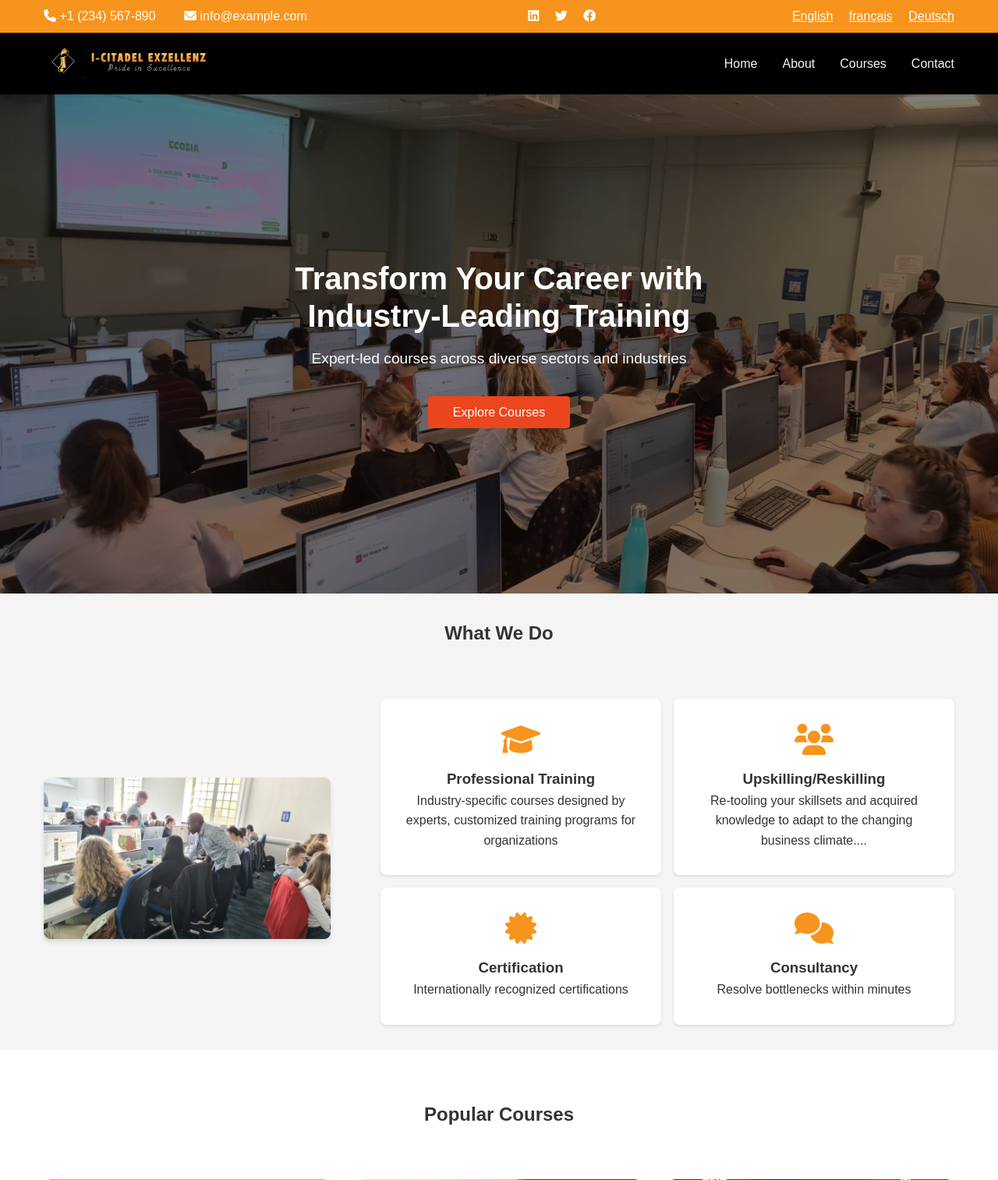
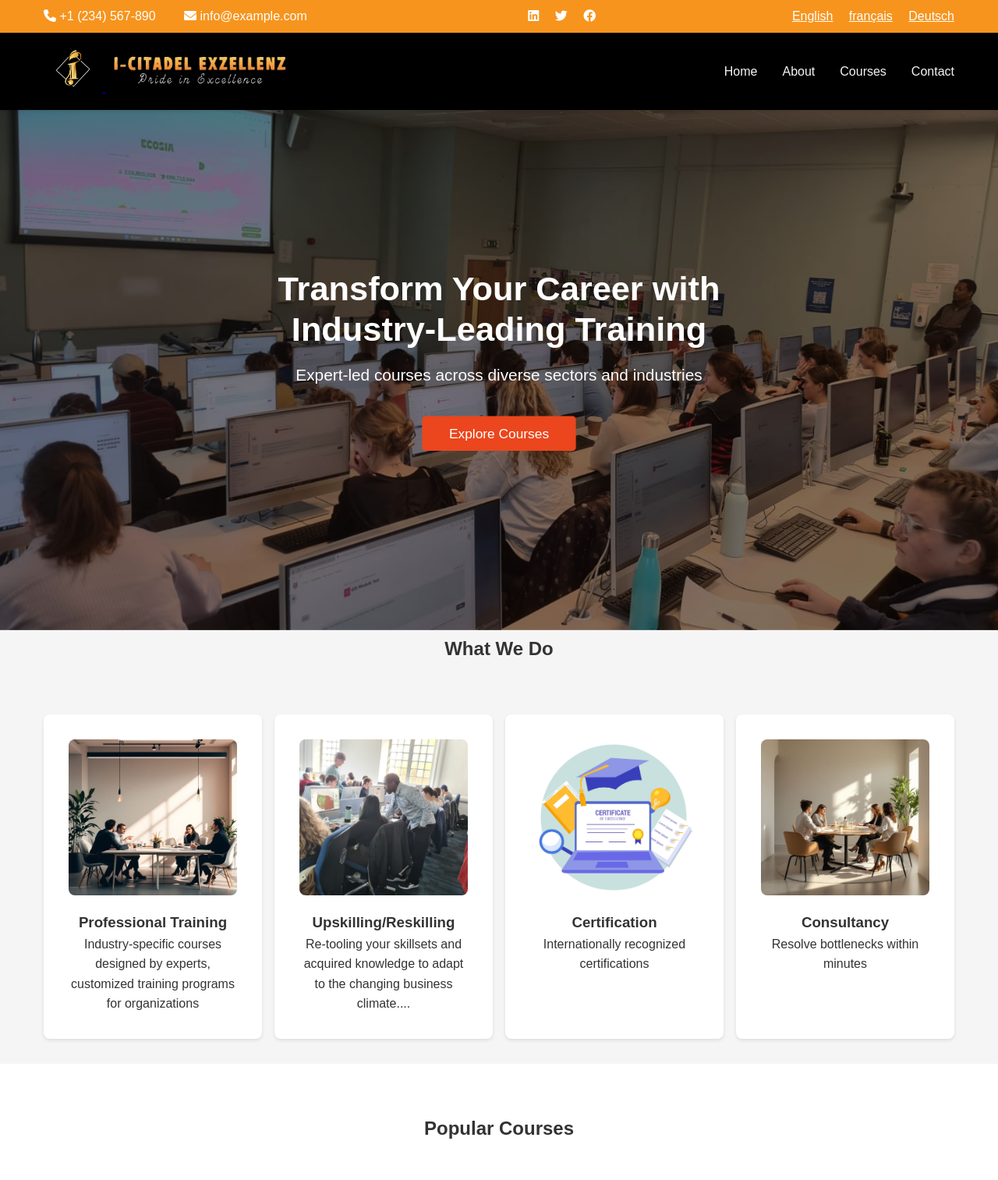
Before and after one commit to Great-special/manager_edu_tech_site, a Django app: page /en/ in a window 1280 px wide; the page is wider, and only the part inside the window is pictured. Shown: the top 1513 px of that part at 78% size. Run offline with Django 4.2, Linux system fonts and the light colour scheme; data comes from the database, SQL or seed files in the repository; some libraries are stand-ins or nearby versions.

Commit message:
upgraded

```diff
--- a/core/static/layout/css/styles.css
+++ b/core/static/layout/css/styles.css
@@ -119,7 +119,7 @@ body {
 }
 
 .logo img {
-    height: 40px;
+    height: 60px;
     width: auto;
 }
 
@@ -242,7 +296,7 @@ body {
 }
 
 .content-wrapper {
-    display: grid;
+    display: column;
     grid-template-columns: 1fr 2fr;
     gap: var(--space-xl);
     align-items: start;
@@ -251,6 +305,7 @@ body {
 .side-image {
     position: relative;
     width: 100%;
+    height: auto;
     margin-top: auto;
     margin-bottom: auto;
 }
@@ -264,7 +319,7 @@ body {
 
 .services-grid {
     display: grid;
-    grid-template-columns: repeat(auto-fit, minmax(250px, 1fr));
+    grid-template-columns: repeat(auto-fit, minmax(250px, 2fr));
     gap: var(--space-md);
 }
 
@@ -286,6 +341,26 @@ body {
     font-size: 2.5rem;
     color: var(--primary-color);
     margin-bottom: var(--space-md);
+}
+
+.card-image {
+    width: 100%;
+    height: 200px;
+    margin-bottom: 20px;
+    overflow: hidden;
+    border-radius: 8px;
+}
+
+.card-image img {
+    width: 100%;
+    height: 100%;
+    object-fit: cover;
+    transition: transform 0.3s ease;
+}
+
+/* Optional: Add hover effect */
+.service-card:hover .card-image img {
+    transform: scale(1.05);
 }
 
 /* Popular Courses Section */
--- a/core/templates/ihrdc_layout/course_payment.html
+++ b/core/templates/ihrdc_layout/course_payment.html
@@ -20,7 +20,7 @@
                         <strong>{% trans "Course Name" %}:</strong> {{ course.title }}
                     </li>
                     <li class="list-group-item">
-                        <strong>{% translate "Description" %}:</strong> {{ course.description | truncatewords:50 }}
+                        <strong>{% translate "Description" %}:</strong> {{ course.description | truncatewords:25 }}
                     </li>
                     <li class="list-group-item">
                         <strong>{% translate "Price" %}:</strong> ${{ course.price }}
--- a/core/templates/ihrdc_layout/courses.html
+++ b/core/templates/ihrdc_layout/courses.html
@@ -59,7 +59,7 @@
                                 <span><i class="fas fa-clock"></i> {{course.duration}}</span>
                                 <span><i class="fas fa-users"></i>{% trans "Live Training" %}</span>
                             </div>
-                            <p>{{course.description}}</p>
+                            <p>{{course.description | truncatewords:25}}</p>
                             <div class="card-footer">
                                 <a href="{% url "course_detail" course.id %}" class="btn btn-outline">{% trans "Learn More" %}</a>
                                 <a href="{% url "payment_page" course.id %}" class="btn btn-primary">{% translate "Book Course" %}</a>
--- a/core/templates/ihrdc_layout/index.html
+++ b/core/templates/ihrdc_layout/index.html
@@ -25,34 +25,42 @@
         <div class="container">
             <h2 class="section-title">{% translate "What We Do" %}</h2>
             <div class="content-wrapper">
-                <div class="side-image">
+                {% comment %} <div class="side-image">
                     <img src="{% static 'layout/images/what-we-do-image.jpeg' %}" alt="What We Do">
-                </div>
+                </div>  {% endcomment %}
 
                 <div class="services-grid">
                     <div class="service-card">
-                        <i class="fas fa-graduation-cap"></i>
+                        <div class="card-image">
+                            <img src="{% static 'layout/images/Training.jpeg' %}" alt="Professional Training">
+                        </div>
                         {% blocktrans %}
                         <h3>Professional Training</h3>
                         <p>Industry-specific courses designed by experts, customized training programs for organizations</p>
                         {% endblocktrans %}
                     </div>
                     <div class="service-card">
-                        <i class="fas fa-users"></i>
+                        <div class="card-image">
+                            <img src="{% static 'layout/images/what-we-do-image.jpeg' %}" alt="Upskilling and Reskilling">
+                        </div>
                         {% blocktrans %}
                         <h3>Upskilling/Reskilling</h3>
                         <p>Re-tooling your skillsets and acquired knowledge to adapt to the changing business climate....</p>
                         {% endblocktrans %}
                     </div>
                     <div class="service-card">
-                        <i class="fas fa-certificate"></i>
+                        <div class="card-image">
+                            <img src="{% static 'layout/images/certification.jpg' %}" alt="Certification">
+                        </div>
                         {% blocktrans %}
                         <h3>Certification</h3>
                         <p>Internationally recognized certifications</p>
                         {% endblocktrans %}
                     </div>
                     <div class="service-card">
-                        <i class="fas fa-comments"></i>
+                        <div class="card-image">
+                            <img src="{% static 'layout/images/consultancy.jpeg' %}" alt="Consultancy">
+                        </div>
                         {% blocktrans %}
                         <h3>Consultancy</h3>
                         <p>Resolve bottlenecks within minutes</p>
```
Also changed, not shown: other parts of core/static/layout/css/styles.css (+61 -3 lines), core/templates/ihrdc_layout/old_work.html (added, +30 -0 lines), core/static/layout/images/Classroom.jpeg (added), core/static/layout/images/Training.jpeg (added), core/static/layout/images/certification.jpg (added), core/static/layout/images/consultancy.jpeg (added).
